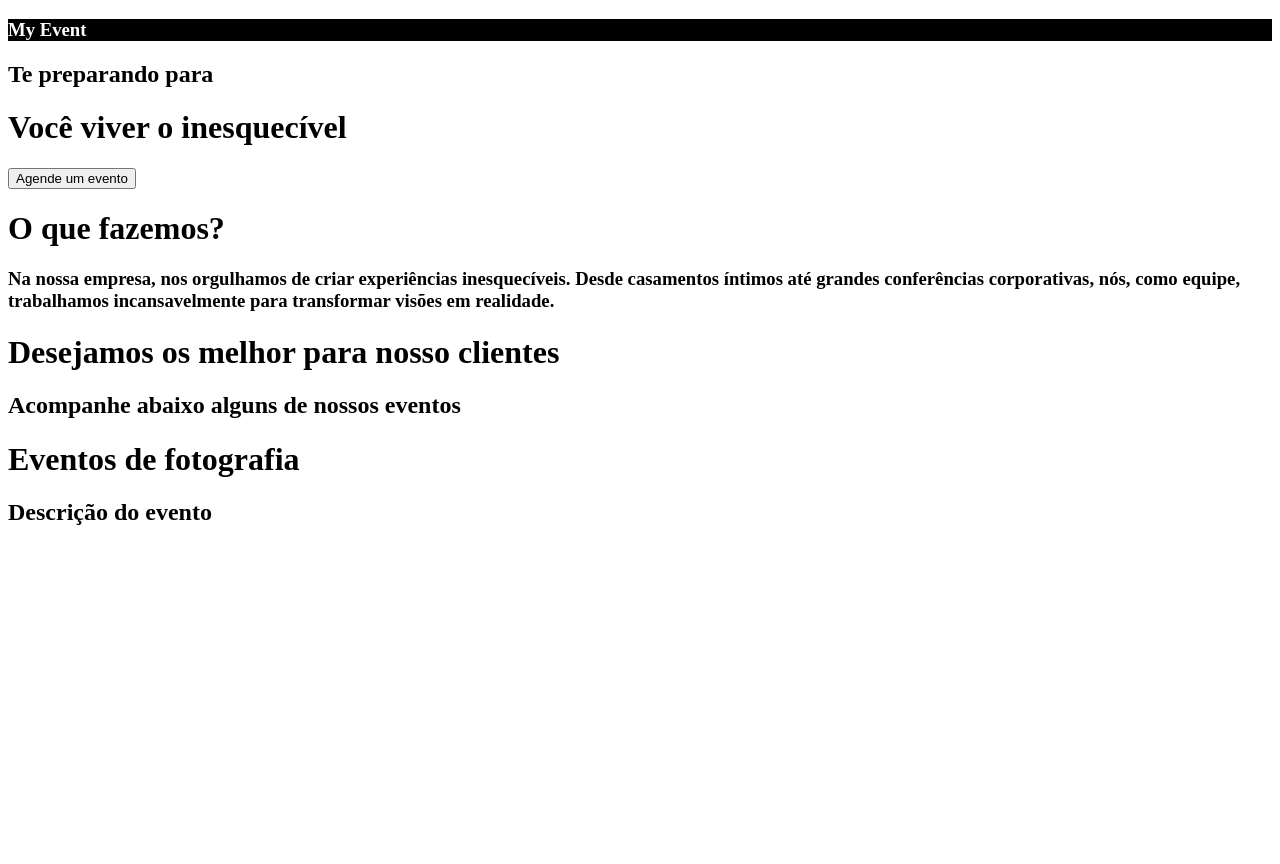
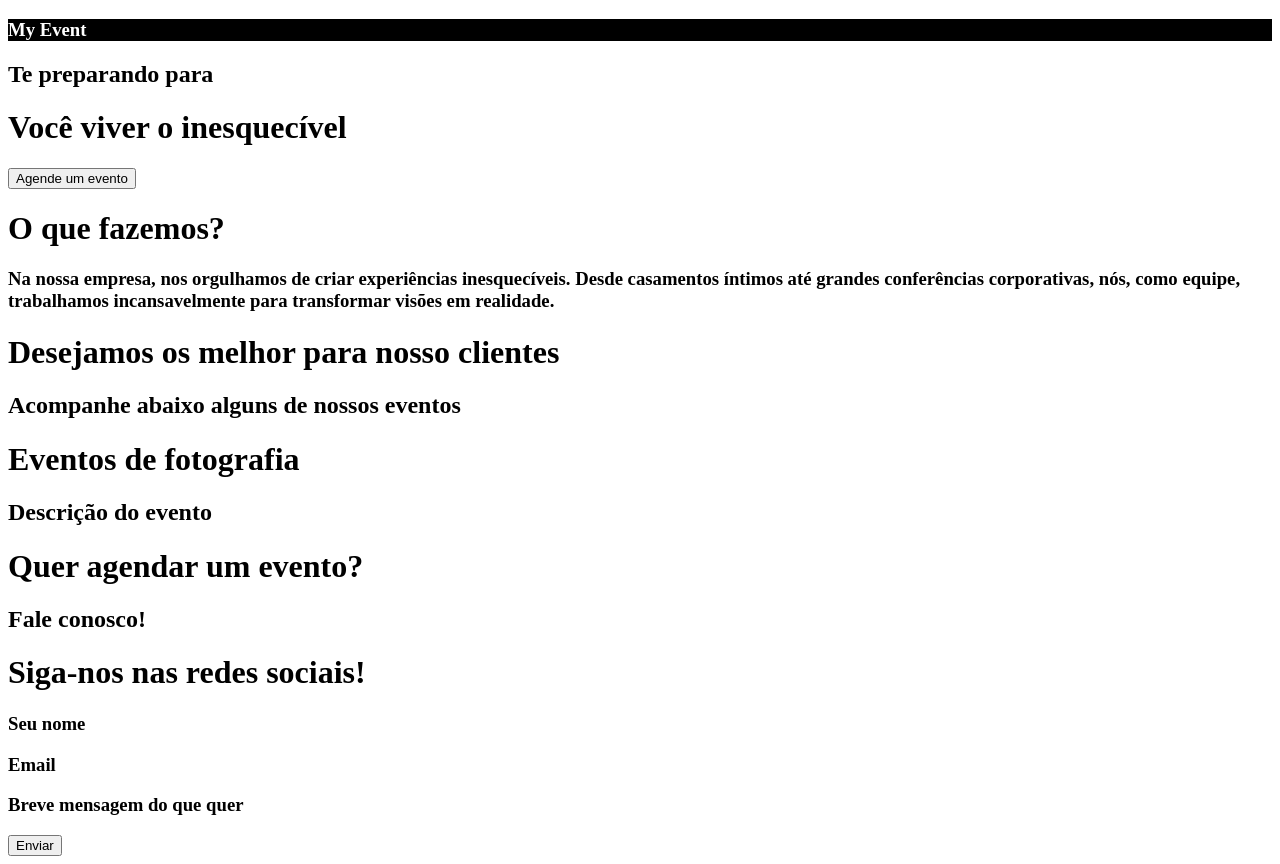
Before and after one commit to lpalops/trabalho-senai, a plain HTML site: page index.html in a window 1280 px wide. Before the commit the page ends 800 px from the top, so only its background shows below. Drawn offline with Linux system fonts and the light colour scheme.

Commit message:
muda ai tr

```diff
--- a/index.html
+++ b/index.html
@@ -69,25 +69,38 @@
     </div>
 
     <div class="ultima-tela-giga">
-        <div class="txt10"></div>
-        <div class="txt11"></div>
+        <div class="txt10">
+            <h1>Quer agendar um evento?</h1>
+        </div>
+        <div class="txt11">
+            <h2>Fale conosco!</h2>
+        </div>
         <div class="quadro-informacoes">
             <div class="redes-sociais">
-                <div class="txt12"></div>
+                <div class="txt12">
+                    <h1>Siga-nos nas redes sociais!</h1>
+                </div>
                 <div class="img-insta"></div>
             </div>
             <div class="cadastro">
                 <div class="nome">
-                    <div class="txt13"></div>
+                    <div class="txt13">
+                        <h3>Seu nome</h3>
+                    </div>
                 </div>
                 <div class="email">
-                    <div class="txt13"></div>
+                    <div class="txt13">
+                        <h3>Email</h3>
+                    </div>
                 </div>
                 <div class="menssagem">
-                    <div class="txt13"></div>
+                    <div class="txt13">
+                        <h3>Breve mensagem do que quer</h3>
+                    </div>
                 </div>
-                <div class="botaun=enviar"></div>
-
+                <div class="botaun=enviar">
+                    <button>Enviar</button>
+                </div>
             </div>
         </div>
         <div class="rodape"></div>
```
